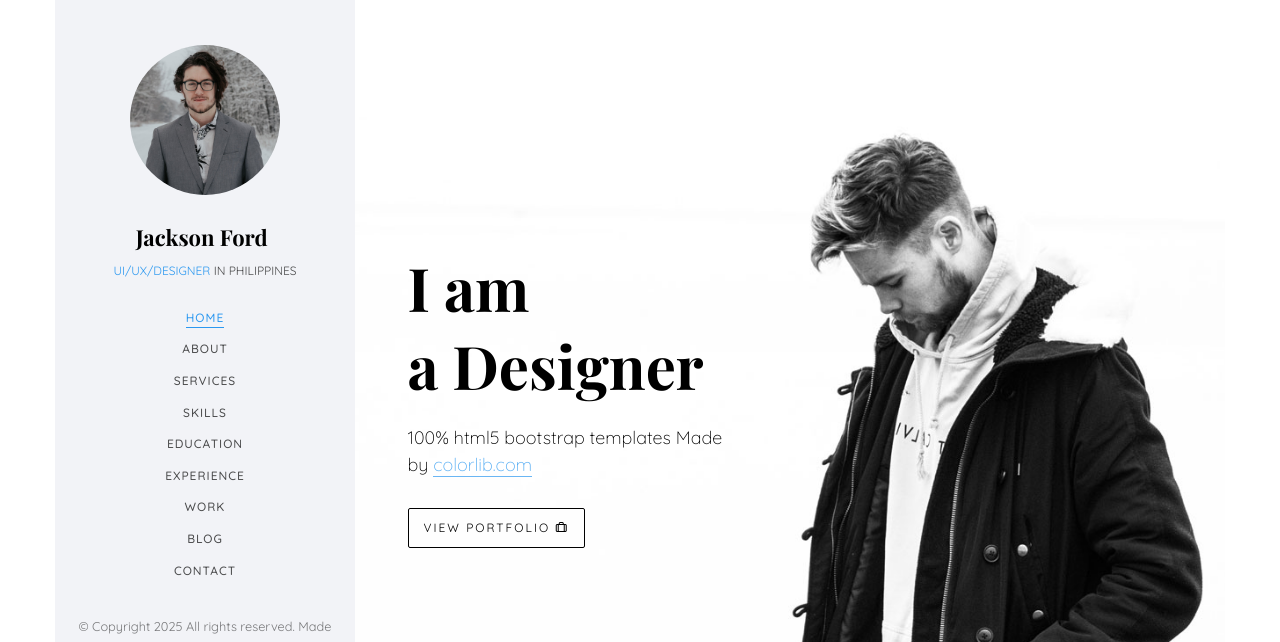
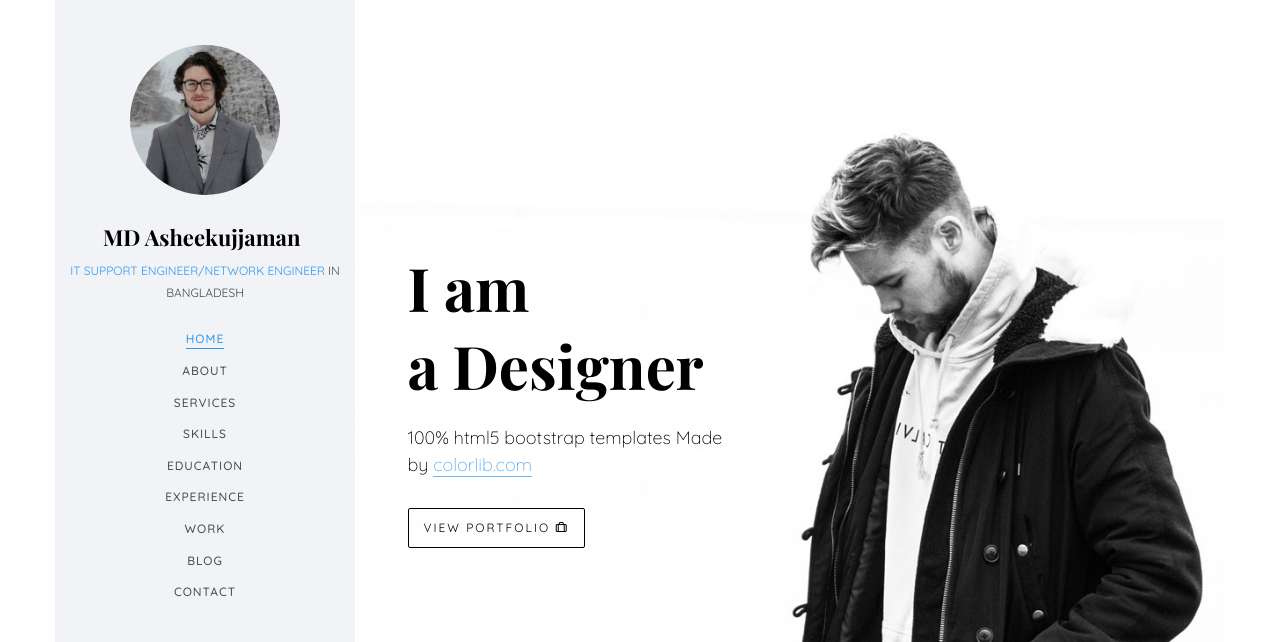
Before and after one commit to asheekujjaman/asheekujjaman, a plain HTML site: page index.html in a window 1280 px wide. Shown: the top 642 px of the page. Drawn offline with nearby package versions, Linux system fonts and the light colour scheme; files whose address does not match are found by name; a web font is replaced by a local one.

Commit message:
Update index.html

```diff
--- a/index.html
+++ b/index.html
@@ -3,7 +3,7 @@
 	<head>
 	<meta charset="utf-8">
 	<meta http-equiv="X-UA-Compatible" content="IE=edge">
-	<title>Jackson Template</title>
+	<title>Asheekujjaman</title>
 	<meta name="viewport" content="width=device-width, initial-scale=1">
 	<meta name="description" content="" />
 	<meta name="keywords" content="" />
@@ -57,8 +57,8 @@
 		<aside id="colorlib-aside" role="complementary" class="border js-fullheight">
 			<div class="text-center">
 				<div class="author-img" style="background-image: url(images/about.jpg);"></div>
-				<h1 id="colorlib-logo"><a href="index.html">Jackson Ford</a></h1>
-				<span class="position"><a href="#">UI/UX/Designer</a> in Philippines</span>
+				<h1 id="colorlib-logo"><a href="index.html">MD Asheekujjaman</a></h1>
+				<span class="position"><a href="#">IT Support Engineer/Network Engineer</a> in Bangladesh</span>
 			</div>
 			<nav id="colorlib-main-menu" role="navigation" class="navbar">
 				<div id="navbar" class="collapse">
```
